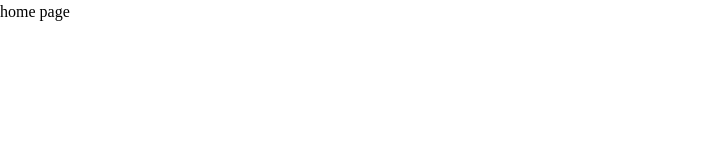
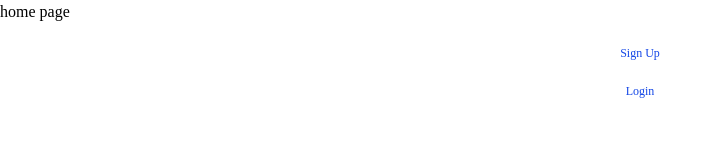
Before and after one commit to biwashh-js/travel_mgmt_frontend, a React (Vite) app: page / in a window 1280 px wide. Shown: the top 160 px of the page, without its empty margins (0-722 px from the left). Built offline with nearby package versions, Linux system fonts and the light colour scheme; a web font is replaced by a local one.

Commit message:
home page with login and sign up

```diff
--- a/src/pages/home.tsx
+++ b/src/pages/home.tsx
@@ -1,9 +1,28 @@
+import { Link } from "react-router"
 
 
 const Home = () => {
   return (
     <div>
       home page
+       <div className="flex items-center justify-center text-[12px] mt-5">
+            <p>
+              <Link to ={'/sign-up'}>
+              <span className="text-blue-700">
+                Sign Up
+              </span>
+              </Link>
+            </p>
+        </div>
+         <div className="flex items-center justify-center text-[12px] mt-5">
+          <p>
+            <Link to ={'/login'}>
+            <span className="text-blue-700">
+              Login
+            </span>
+            </Link>
+          </p>
+        </div>
     </div>
   )
 }
```
